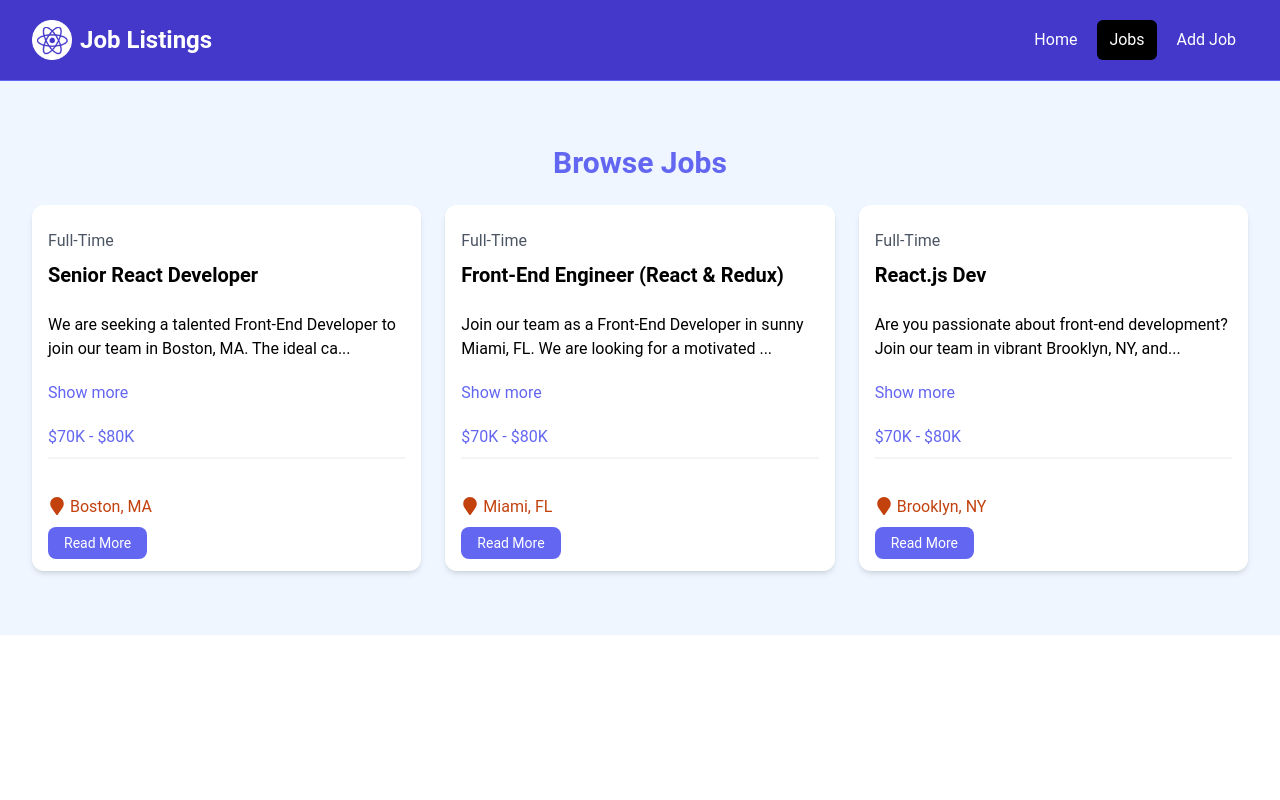
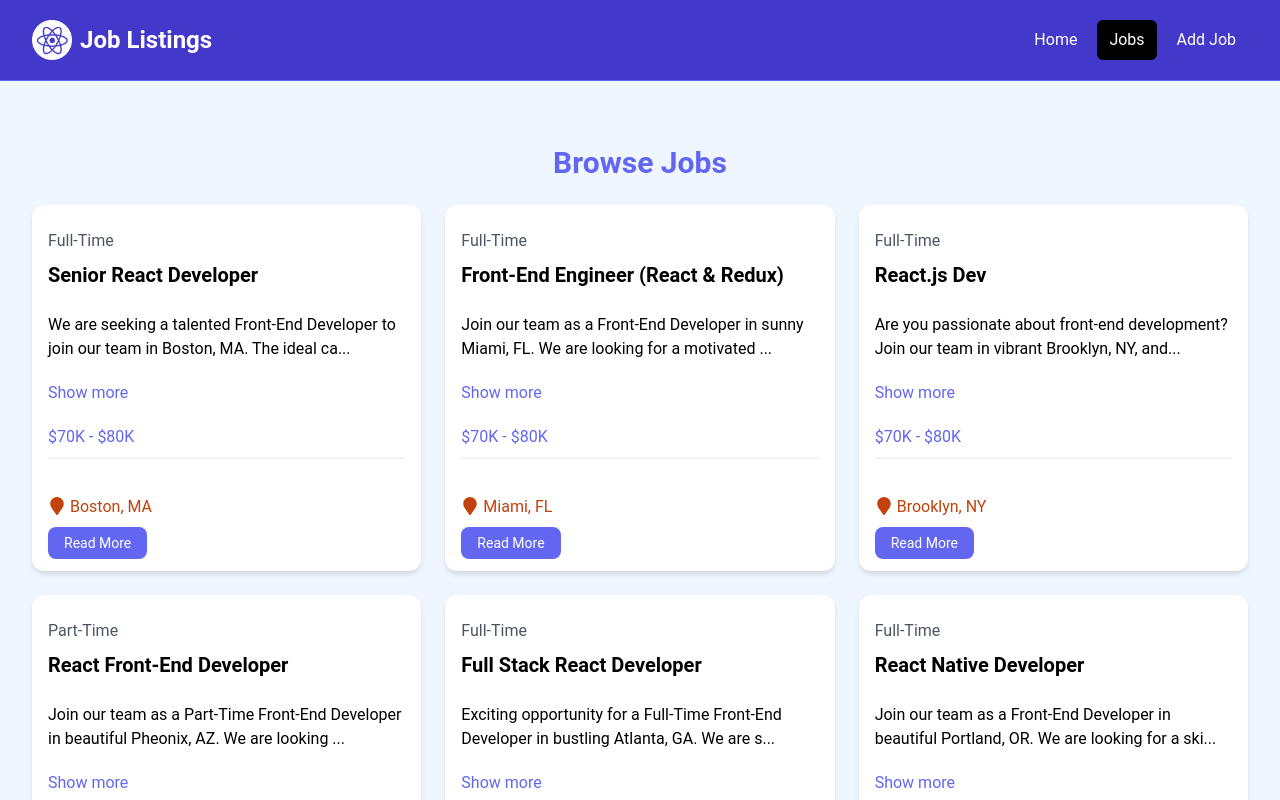
Before and after one commit to 7daytheory/react-2024, a React (Vite) app in the folder my-react-app/: page /jobs in a window 1280 px wide. Shown: the top 800 px of the page. Built offline with nearby package versions, Linux system fonts and the light colour scheme.

Commit message:
Pass a prop of true on Listings HomePage so it only shows 3 on that page

```diff
--- a/my-react-app/src/components/Listings.jsx
+++ b/my-react-app/src/components/Listings.jsx
@@ -1,8 +1,8 @@
 import jobs from '../jobs.json';
 import Listing from './Listing';
 
-const Listings = () => {
-    const recentJobs = jobs.slice(0,3);
+const Listings = ({ isHome = false }) => {
+    const recentJobs = isHome ? jobs.slice(0,3) : jobs;
     return (
         <section className='bg-blue-50 px-4 py-10'>
           <div className='container-xl lg:container m-auto'>
--- a/my-react-app/src/pages/HomePage.jsx
+++ b/my-react-app/src/pages/HomePage.jsx
@@ -9,7 +9,7 @@ const HomePage = () => {
     <>
         <Banner />
         <HomeCards />
-        <Listings />
+        <Listings isHome={true} />
         <ViewAll />
     </>
   )
```
